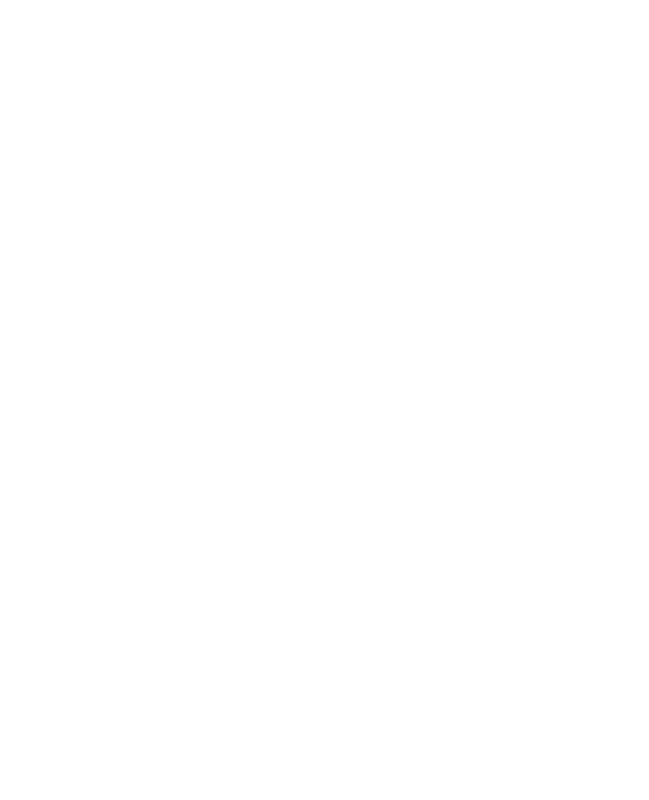
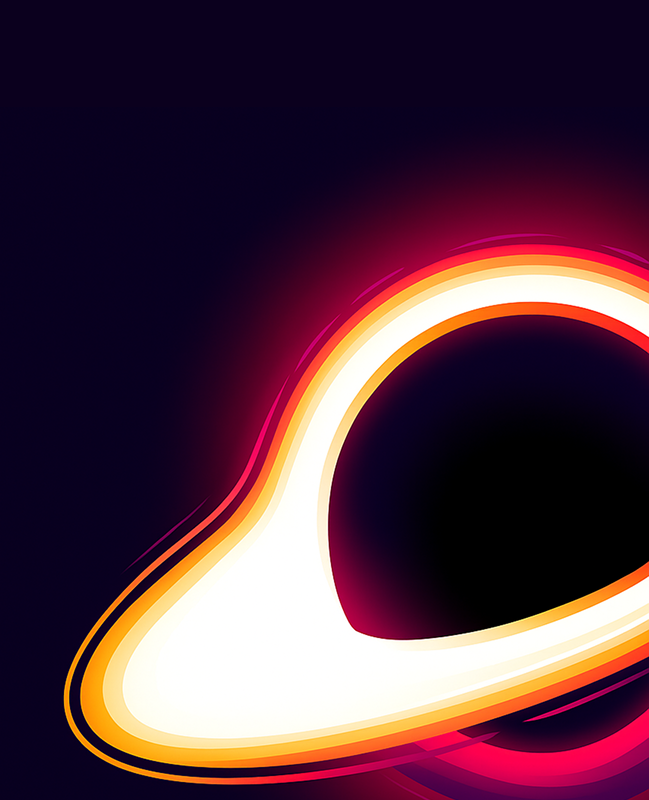
Before and after one commit to kv-aliaga/Buraco-Negro, a React (Vite) app: page / in a window 1280 px wide. Shown: the whole page, without its empty margins (631-1280 px from the left). Built offline with nearby package versions, Linux system fonts and the light colour scheme.

Commit message:
style(App.tsx): applies basic background and text styling

```diff
--- /dev/null
+++ b/src/App.css
@@ -0,0 +1,12 @@
+@import './variables.css';
+
+* {
+  box-sizing: border-box;
+}
+
+body {
+  font-family: sans-serif;
+  color: var(--text-color);
+
+  background: var(--primary-deep-blue) url('/public/images/black-hole1.png') no-repeat fixed bottom right;
+}
--- a/src/App.tsx
+++ b/src/App.tsx
@@ -1,6 +1,7 @@
 import React from "react";
 import { RouterProvider } from "react-router-dom";
 import router from "./router";
+import "./App.css";
 
 const App: React.FC = () => {
   return <RouterProvider router={router} />;
--- /dev/null
+++ b/src/variables.css
@@ -0,0 +1,9 @@
+:root {
+  --primary-deep-blue: #0B001E;
+  --primary-orange: #D9631E;
+  --secondary-orange: #FA5A35;
+  --primary-dark-agenda: #830049;
+  --primary-dark-pink: #CE0052;
+  --primary-golden-yellow: #FFD981;
+  --text-color: #FFF;
+}
```
Also changed, not shown: public/images/black-hole1.png (added).
